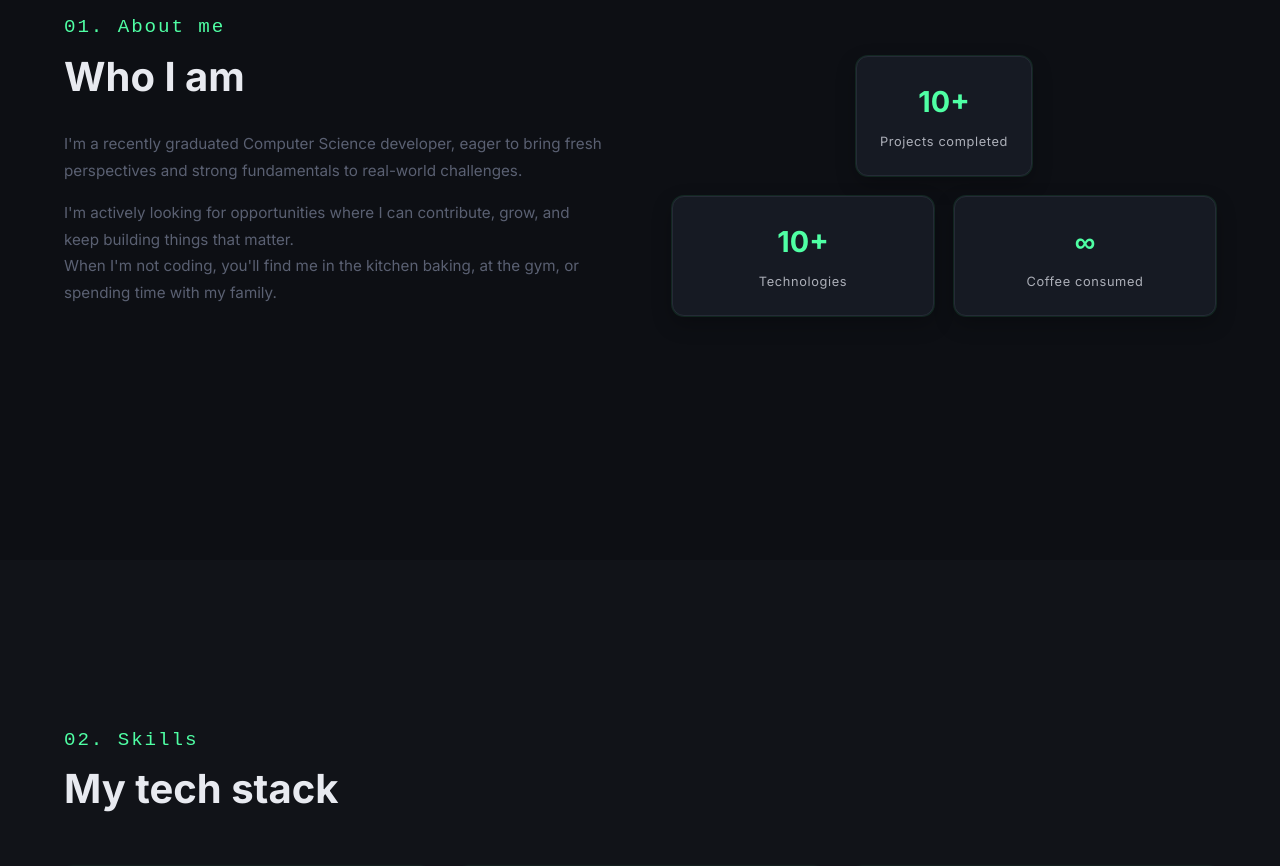
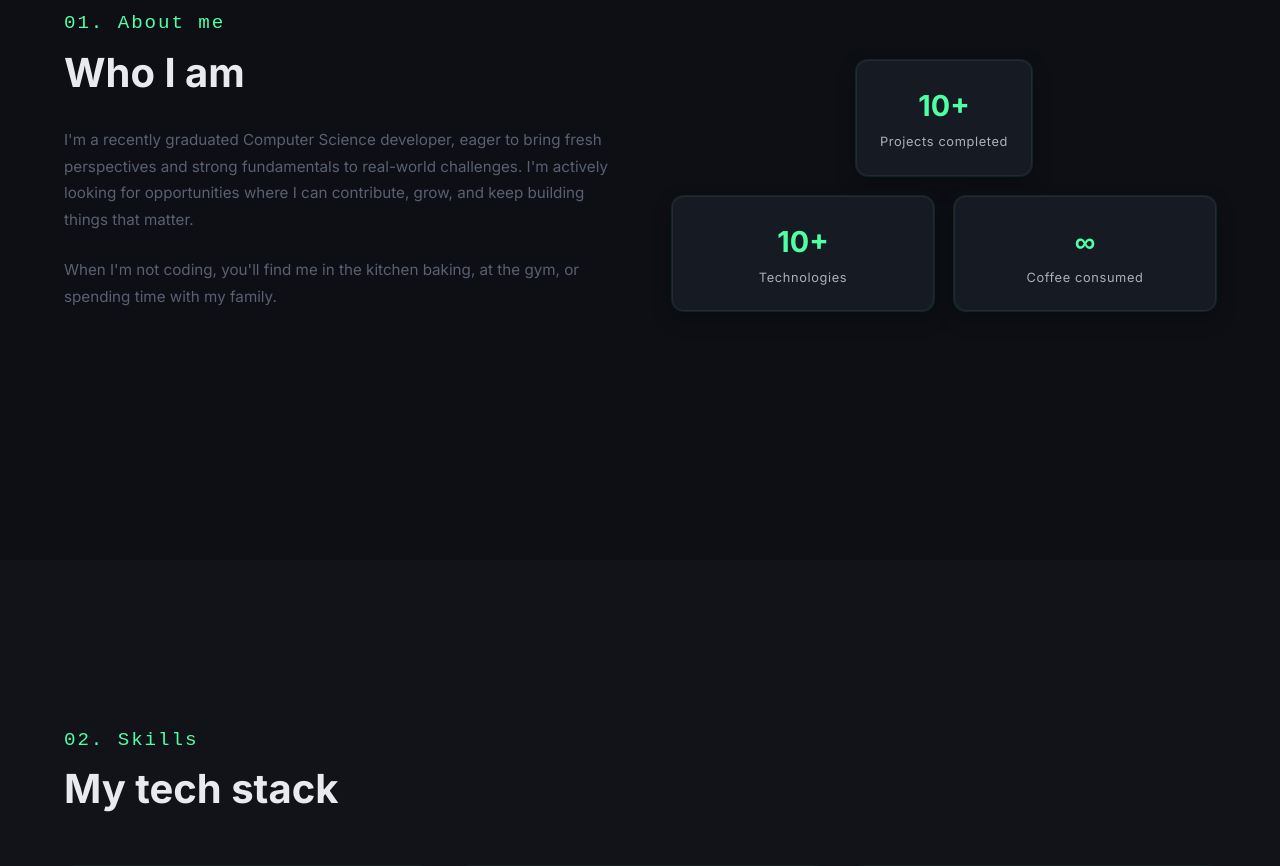
Before and after one commit to EstelleNgounou/engou005_portfolio, a Next.js app: page / in a window 1280 px wide. Shown: the part 1040-1906 px from the top of the page. Built offline with nearby package versions, Linux system fonts and the light colour scheme.

Commit message:
fixes again

```diff
--- a/src/components/sections/About.tsx
+++ b/src/components/sections/About.tsx
@@ -30,13 +30,10 @@ export default function About({ locale }: AboutProps) {
           <h2 style={{ fontSize: 'clamp(1.75rem, 5vw, 2.5rem)', fontWeight: '700', color: '#E8EAF0', marginBottom: '1.5rem' }}>
             {t.heading}
           </h2>
-          <p style={{ color: '#5A6072', lineHeight: '1.75', marginBottom: '1rem', fontSize: 'clamp(0.875rem, 1.5vw, 0.95rem)' }}>
-            {t.intro1}
+          <p style={{ color: '#5A6072', lineHeight: '1.75', marginBottom: '1.5rem', fontSize: 'clamp(0.875rem, 1.5vw, 0.95rem)', overflowWrap: 'break-word', wordBreak: 'break-word' }}>
+            {t.intro1} {t.intro2}
           </p>
-          <p style={{ color: '#5A6072', lineHeight: '1.75', fontSize: 'clamp(0.875rem, 1.5vw, 0.95rem)' }}>
-            {t.intro2}
-          </p>
-          <p style={{ color: '#5A6072', lineHeight: '1.75', fontSize: 'clamp(0.875rem, 1.5vw, 0.95rem)' }}>
+          <p style={{ color: '#5A6072', lineHeight: '1.75', marginBottom: '0', fontSize: 'clamp(0.875rem, 1.5vw, 0.95rem)' }}>
             {t.outro}
           </p>
         </div>
@@ -65,13 +62,14 @@ export default function About({ locale }: AboutProps) {
                 boxShadow: '0 0 0 1px rgba(79,255,164,0.1), 0 8px 20px rgba(0,0,0,0.25)',
                 gridColumn: !isMobile && index === 0 ? '1 / -1' : undefined,
                 justifySelf: !isMobile && index === 0 ? 'center' : 'stretch',
-                maxWidth: !isMobile && index === 0 ? '280px' : 'auto'
+                maxWidth: !isMobile && index === 0 ? '280px' : 'auto',
+                minHeight: isMobile ? '100px' : 'auto'
               }}
             >
-              <span style={{display: 'block', fontSize: 'clamp(1.25rem, 2.5vw, 1.8rem)', fontWeight: '700', color: '#4FFFA4', marginBottom: '0.3rem' }}>
+              <span style={{display: 'block', fontSize: isMobile ? '1.5rem' : 'clamp(1.25rem, 2.5vw, 1.8rem)', fontWeight: '700', color: '#4FFFA4', marginBottom: '0.3rem', whiteSpace: 'nowrap' }}>
                 {stat.value}
               </span>
-              <span style={{ color: '#ACAFB8', fontSize: 'clamp(0.75rem, 1vw, 0.875rem)', letterSpacing: '0.05em' }}>
+              <span style={{ color: '#ACAFB8', fontSize: isMobile ? '0.8rem' : 'clamp(0.75rem, 1vw, 0.875rem)', letterSpacing: '0.05em', whiteSpace: 'nowrap', display: 'block' }}>
                 {stat.label}
               </span>
             </motion.div>
--- a/src/components/sections/Hero.tsx
+++ b/src/components/sections/Hero.tsx
@@ -96,7 +96,7 @@ export default function Hero({ locale }: HeroProps) {
         <a
         href="/cv.pdf"
         target="_blank"
-        style={{ color: '#5A6072', fontSize: 'clamp(0.7rem, 1vw, 0.8rem)', fontFamily: 'monospace', textDecoration: 'none',letterSpacing: '0.05em',
+        style={{color: '#5A6072', fontSize: 'clamp(0.7rem, 1vw, 0.8rem)', fontFamily: 'monospace', textDecoration: 'none',letterSpacing: '0.05em',
         borderBottom: '1px solid #252A36', paddingBottom: '1px', transition: 'color 0.2s',}}
         onMouseEnter={e => e.currentTarget.style.color = '#4FFFA4'}
         onMouseLeave={e => e.currentTarget.style.color = '#5A6072'}>
```
